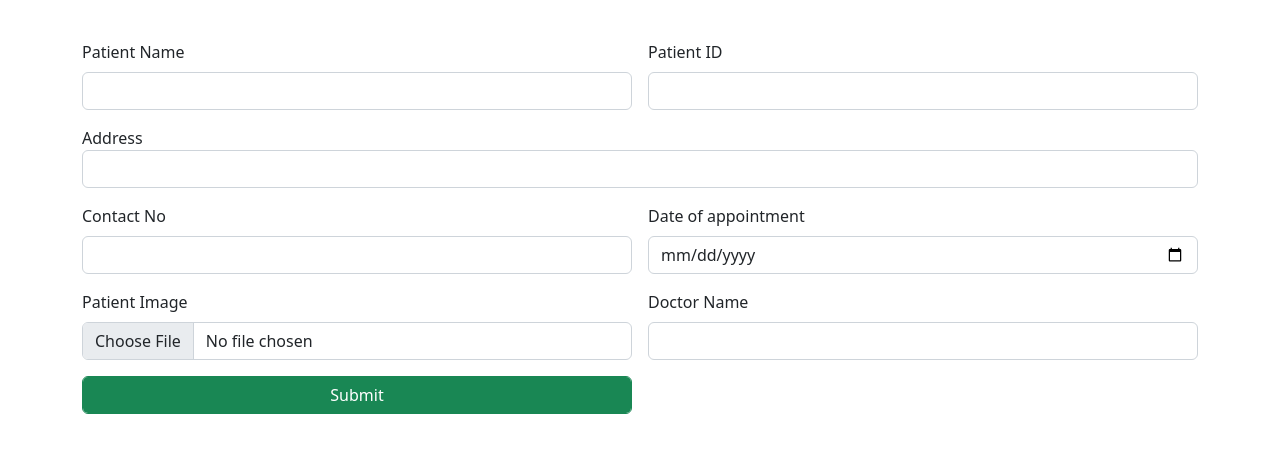
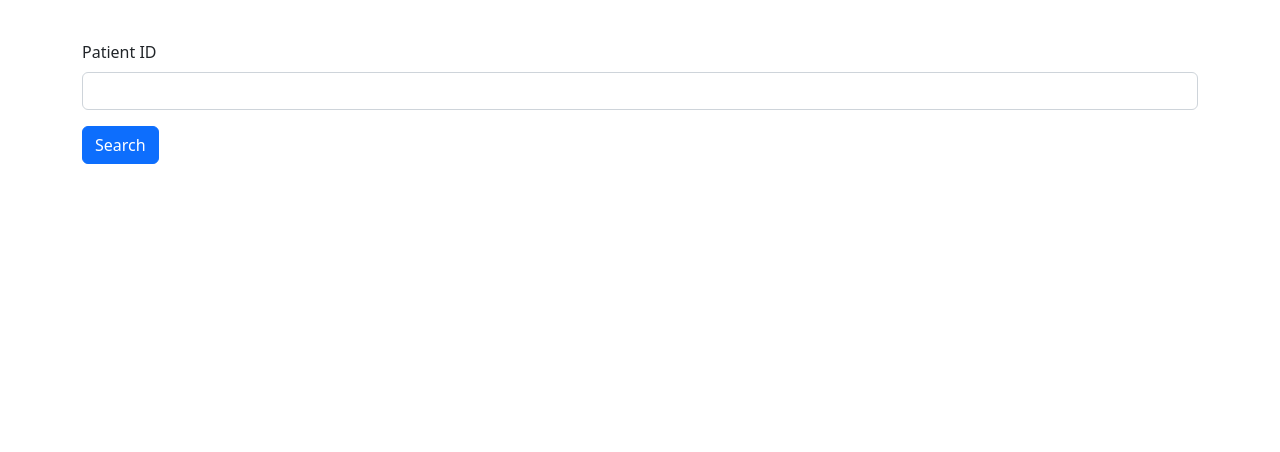
Before and after one commit to Navaneeth-pv/HospitalApp-Angular, an Angular app: page / in a window 1280 px wide. Shown: the top 452 px of the page. Built offline with nearby package versions, Linux system fonts and the light colour scheme.

Commit message:
patientsearch

```diff
--- a/src/app/app.component.html
+++ b/src/app/app.component.html
@@ -1,2 +1,2 @@
-<app-patient-entry></app-patient-entry>
+<app-patient-search></app-patient-search>
 <router-outlet></router-outlet>
--- a/src/app/app.module.ts
+++ b/src/app/app.module.ts
@@ -4,11 +4,13 @@
 import { AppRoutingModule } from './app-routing.module';
 import { AppComponent } from './app.component';
 import { PatientEntryComponent } from './patient-entry/patient-entry.component';
+import { PatientSearchComponent } from './patient-search/patient-search.component';
 
 @NgModule({
   declarations: [
     AppComponent,
-    PatientEntryComponent
+    PatientEntryComponent,
+    PatientSearchComponent
   ],
   imports: [
     BrowserModule,
--- /dev/null
+++ b/src/app/patient-search/patient-search.component.html
@@ -0,0 +1,19 @@
+<div class="container">
+    <div class="row">
+        <div class="col col-12 col-sm-12 col-md-12 col-lg-12 cl-xl-12 col-xxl-12">
+
+
+            <div class="row g-3 mt-4">
+                <div class="col col-12 col-sm-12 col-md-12 col-lg-12 col-xl-12 col-xxl-12">
+
+                    <label for="" class="form-label">Patient ID</label>
+                    <input type="text" class="form-control">
+
+                </div>
+                <div class="col col-12 col-sm-12 col-md-12 col-lg-12 col-xl-12 col-xxl-12">
+                    <button class="btn btn-primary">Search</button>
+                </div>
+            </div>
+        </div>
+    </div>
+</div>
```
Also changed, not shown: src/app/patient-search/patient-search.component.ts (added, +10 -0 lines), src/app/patient-search/patient-search.component.css (added).
